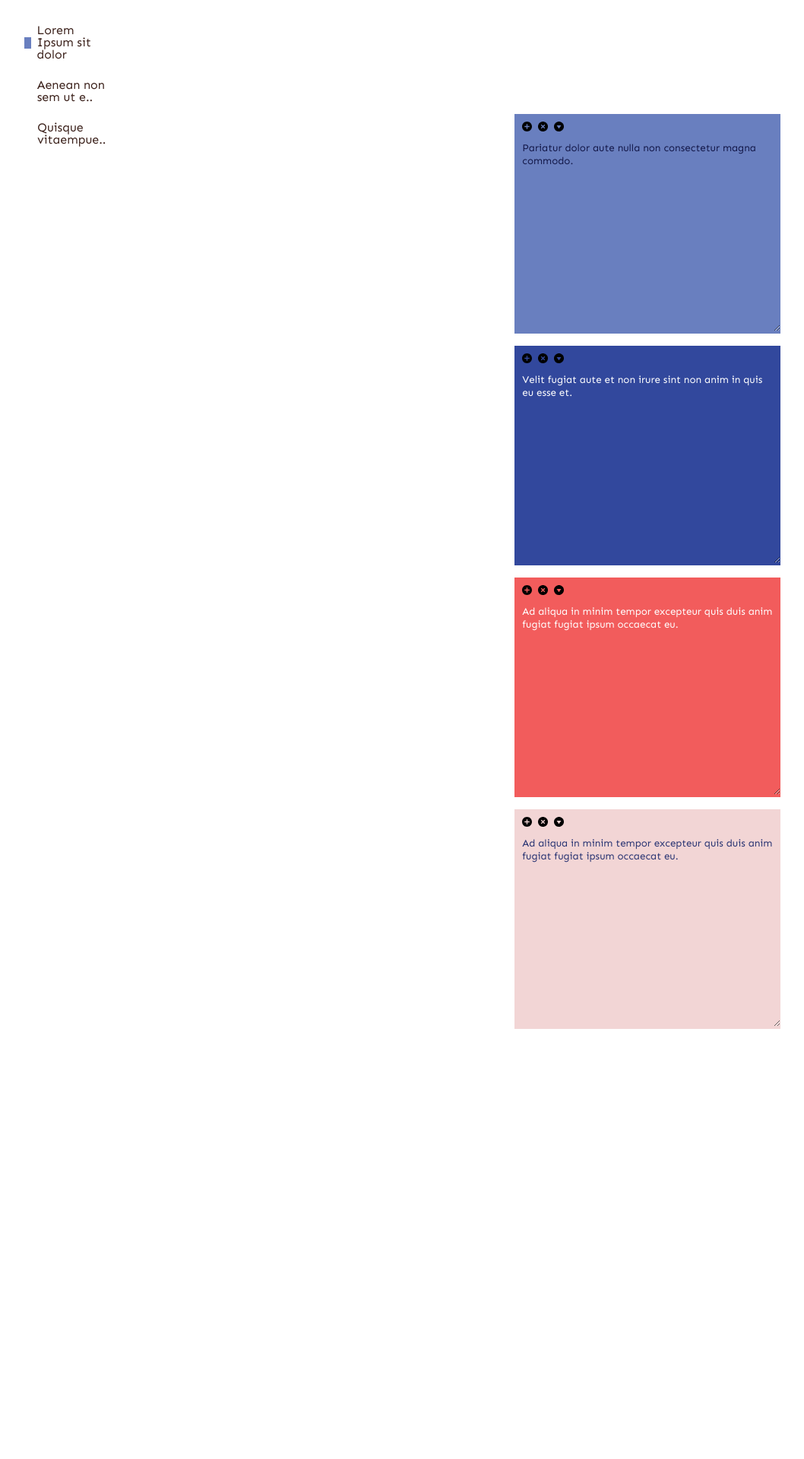
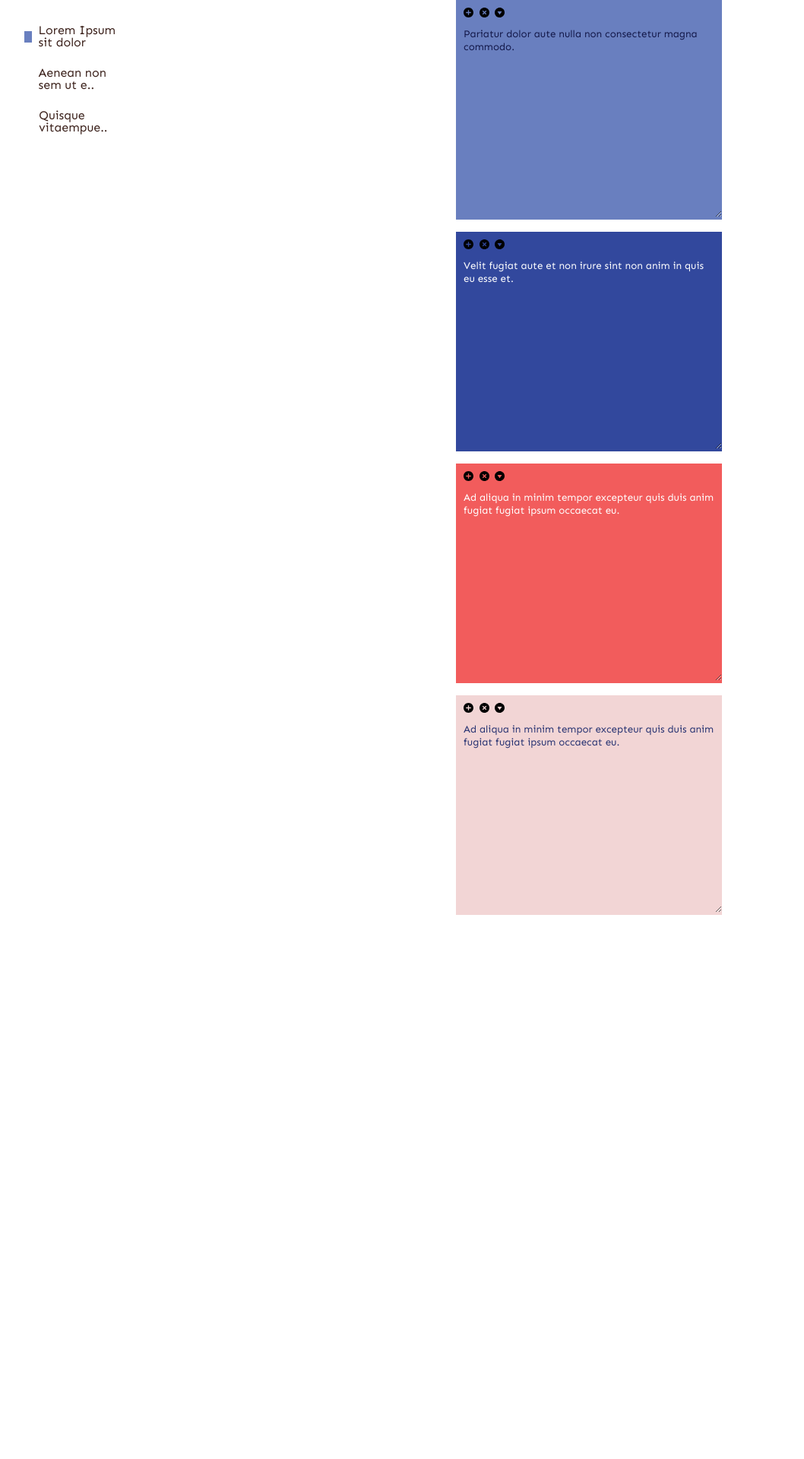
Before and after one commit to hannah-choi/memo, a web app: file index.html in a window 1280 px wide. Shown: the top 1920 px of the page at 76% size, without its empty margins (0-1058 px from the left). After the commit the page ends 1204 px from the top, so only its background shows below. Run offline with its HTML, style and script files only (its server is not run), Linux system fonts and the light colour scheme.

Commit message:
modified css for memoSection

```diff
--- a/javascripts/index.js
+++ b/javascripts/index.js
@@ -108,8 +108,8 @@ memoSection.addEventListener('drop', (e)=>{
     e.preventDefault();
     const id = e.dataTransfer.getData("text")
     let selected = document.querySelector(`[data-id="${id}"]`)
-    selected.style.left = e.pageX+"px";
-    selected.style.top = e.pageY+"px";
+    selected.style.left = `${e.pageX-200}px`;
+    selected.style.top = `${e.pageY}px`;
 })
 
 
@@ -125,10 +125,10 @@ posts.forEach(post => {
 
 memoSection.addEventListener('contextmenu', (e)=>{
     e.preventDefault();
-    contextMenu.rightClick(e.clientY, e.clientX)
-    if(!e.target.className === 'memoSection'){
+    if(e.target.className === 'memoSection'){
         return;
     }
+    contextMenu.rightClick(e.clientY, e.clientX)
 })
 
 
--- a/stylesheets/style.css
+++ b/stylesheets/style.css
@@ -40,7 +40,7 @@ form, textarea{
 
 
 section.memoList{
-  width:15%;
+  width:200px;
   padding:2rem;
 }
 
@@ -57,14 +57,14 @@ section.memoList .circle{
   display: inline-block;
 }
 
-section.memos{
+/* section.memos{
   width:85%;
   padding:2rem;
-}
+} */
 
 section.memoSection{
-  width:4000px;
-  height:4000px;
+  width:80vw;
+  height:100vh;
 }
 
 a {
@@ -76,8 +76,7 @@ div.post{
   width: 350px;
   margin-right: 1rem;
   margin-bottom: 1rem;
-  left:500px;
-  top:150px;
+  left:400px;
   position: relative;
   z-index: 0;
 }
```
